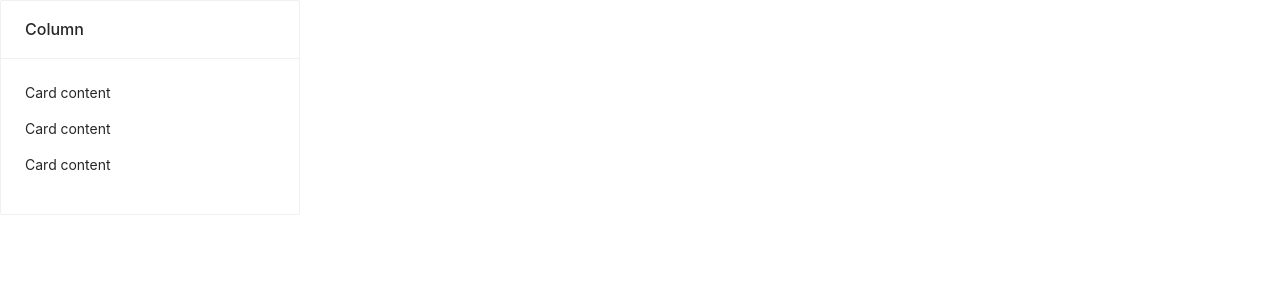
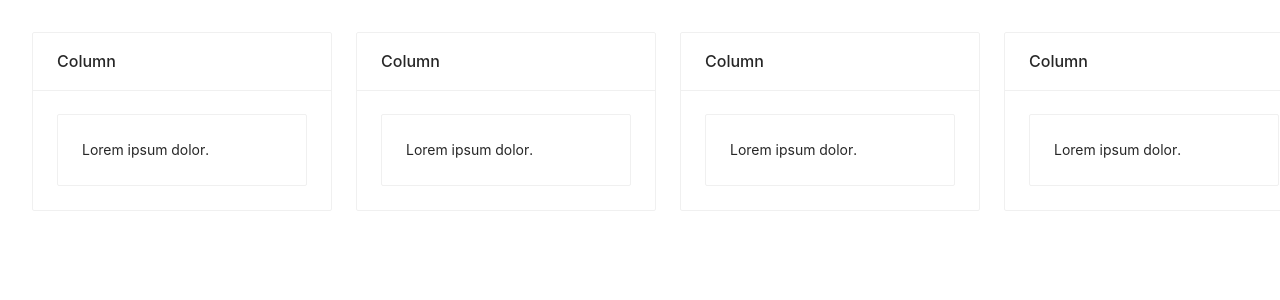
Before and after one commit to 7mirnoff/todozer, a React (Create React App) app: page / in a window 1280 px wide. Shown: the top 300 px of the page. Built offline with nearby package versions, Linux system fonts and the light colour scheme.

Commit message:
Add container and items

```diff
--- /dev/null
+++ b/src/features/components/task-container-list/task-container-list.module.scss
@@ -0,0 +1,9 @@
+.taskContainerList {
+  display: flex;
+  padding: 20px;
+  overflow: scroll;
+}
+
+.taskContainerItem {
+  padding: 12px;
+}
--- /dev/null
+++ b/src/features/components/task-container-list/task-container-list.tsx
@@ -0,0 +1,23 @@
+import React from 'react'
+
+import { TaskContainer } from '../task-container/task-container'
+import styles from './task-container-list.module.scss'
+
+export const TaskContainerList: React.FC = () => {
+  return (
+    <div className={styles.taskContainerList}>
+      <div className={styles.taskContainerItem}>
+        <TaskContainer />
+      </div>
+      <div className={styles.taskContainerItem}>
+        <TaskContainer />
+      </div>
+      <div className={styles.taskContainerItem}>
+        <TaskContainer />
+      </div>
+      <div className={styles.taskContainerItem}>
+        <TaskContainer />
+      </div>
+    </div>
+  )
+}
--- a/src/features/components/task-container.module.scss
+++ /dev/null
@@ -1,3 +0,0 @@
-.root {
-  max-width: 300px;
-}
--- /dev/null
+++ b/src/features/components/task-container/task-container.module.scss
@@ -0,0 +1,3 @@
+.root {
+  width: 300px;
+}
--- a/src/features/components/task-container.tsx
+++ b/src/features/components/task-container/task-container.tsx
@@ -2,15 +2,14 @@ import React from 'react'
 
 import { Card } from 'antd'
 
+import { TaskItem } from '../task-item/task-item'
 import styles from './task-container.module.scss'
 
 export const TaskContainer: React.FC = () => {
   return (
     <div className={styles.root}>
       <Card title='Column'>
-        <p>Card content</p>
-        <p>Card content</p>
-        <p>Card content</p>
+        <TaskItem />
       </Card>
     </div>
   )
--- /dev/null
+++ b/src/features/components/task-item/task-item.tsx
@@ -0,0 +1,7 @@
+import React from 'react'
+
+import { Card } from 'antd'
+
+export const TaskItem: React.FC = () => {
+  return <Card>Lorem ipsum dolor.</Card>
+}
--- a/src/pages/board-page.tsx
+++ b/src/pages/board-page.tsx
@@ -1,11 +1,11 @@
 import React from 'react'
 
-import { TaskContainer } from '../features/components/task-container'
+import { TaskContainerList } from '../features/components/task-container-list/task-container-list'
 
 export const BoardPage: React.FC = () => {
   return (
     <div>
-      <TaskContainer />
+      <TaskContainerList />
     </div>
   )
 }
```
Also changed, not shown: src/features/components/task-item/task-item.module.scss (added).
